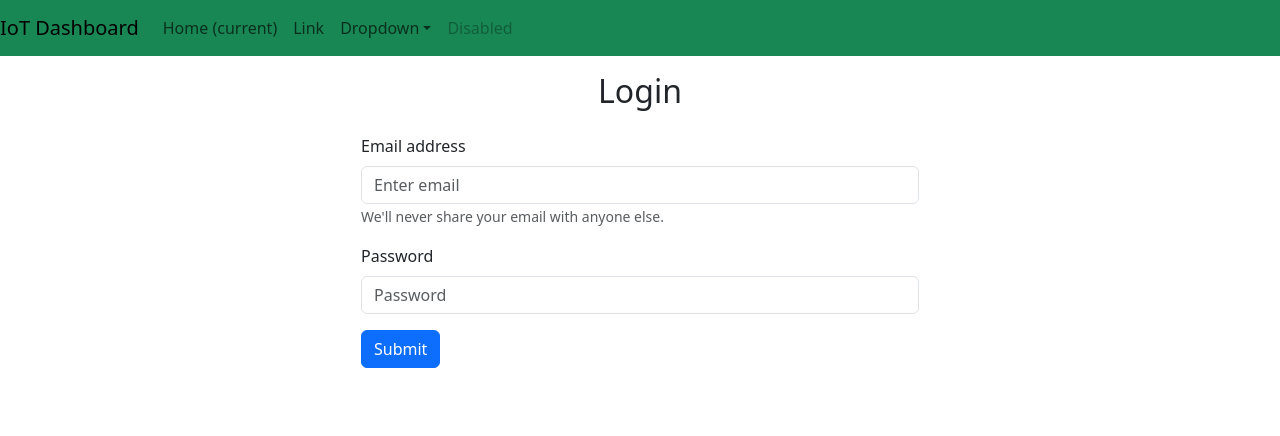
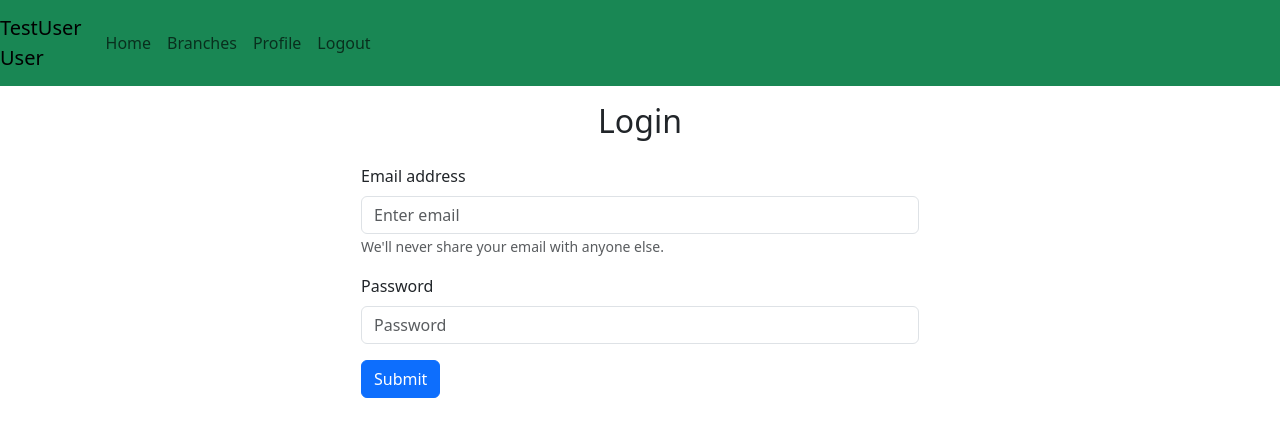
Before and after one commit to Jack-P1/iot-web-dashboard, a React (Vite) app in the folder dashboard-client/: page / in a window 1280 px wide. Shown: the top 436 px of the page. Built offline with nearby package versions, Linux system fonts and the light colour scheme; sample sign-in values are in the browser's storage.

Commit message:
add updated timestamp + misc improvements

```diff
--- a/dashboard-client/src/pages/Auth.jsx
+++ b/dashboard-client/src/pages/Auth.jsx
@@ -27,7 +27,7 @@ const AuthProvider = ({children}) => {
       try {
         // TODO implement this properly
         //   const res = await axios.get("http://localhost:3000/api/protected", { withCredentials: true });
-        setUser("TestUser");
+        setUser({name: "TestUser", role: "User"});
       } catch (err) {
         console.log("User fetch failed", err);
       }
--- a/dashboard-client/src/pages/Navbar.jsx
+++ b/dashboard-client/src/pages/Navbar.jsx
@@ -1,40 +1,31 @@
 import { AuthContext } from "./Auth";
-import React, {useContext, useState} from "react";
+import React, {useContext, useEffect, useState} from "react";
 import { Link } from "react-router-dom";
 
 function Navbar(){
-    const {token} = useContext(AuthContext);
-
-    if(!token ) return null;
+    const {user, token} = useContext(AuthContext);
+    if(!token || !user) return null;
 
     return (
         <nav className="navbar navbar-expand-lg navbar-light bg-success">
-            <a className="navbar-brand" href="#">IoT Dashboard</a>
+            <a className="navbar-brand" href="#">{user.name} <br /> {user.role}</a>
             <button className="navbar-toggler" type="button" data-toggle="collapse" data-target="#navbarSupportedContent" aria-controls="navbarSupportedContent" aria-expanded="false" aria-label="Toggle navigation">
                 <span className="navbar-toggler-icon"></span>
             </button>
 
             <div className="collapse navbar-collapse" id="navbarSupportedContent">
                 <ul className="navbar-nav mr-auto">
-                    <li className="nav-item active">
-                        <a className="nav-link" href="#">Home <span className="sr-only">(current)</span></a>
+                    <li className="nav-item">
+                        <Link className="nav-link" to={`/home`}>Home</Link>
                     </li>
                     <li className="nav-item">
-                        <a className="nav-link" href="#">Link</a>
-                    </li>
-                    <li className="nav-item dropdown">
-                        <a className="nav-link dropdown-toggle" href="#" id="navbarDropdown" role="button" data-toggle="dropdown" aria-haspopup="true" aria-expanded="false">
-                        Dropdown
-                        </a>
-                        <div className="dropdown-menu" aria-labelledby="navbarDropdown">
-                        <a className="dropdown-item" href="#">Action</a>
-                        <a className="dropdown-item" href="#">Another action</a>
-                        <div className="dropdown-divider"></div>
-                        <a className="dropdown-item" href="#">Something else here</a>
-                        </div>
+                        <Link className="nav-link" to={`/home`}>Branches</Link>
                     </li>
                     <li className="nav-item">
-                        <a className="nav-link disabled" href="#">Disabled</a>
+                        <Link className="nav-link" to={`/home`}>Profile</Link>
+                    </li>
+                    <li className="nav-item">
+                        <Link className="nav-link" to={`/home`}>Logout</Link>
                     </li>
                 </ul>
             </div>
--- a/dashboard-client/src/pages/branch.jsx
+++ b/dashboard-client/src/pages/branch.jsx
@@ -36,13 +36,6 @@ function Branch() {
       fetchData();
     }, [branchId, token]);
 
-    useEffect(() => {
-      // setLoading(true);
-      fetchData();
-    }, [branchId, token]);
-
-    // console.log(items)
-
     if((!items || items.length == 0) && (!loading)){
         return <h1> No items available under this branch </h1>
     }
@@ -55,12 +48,17 @@ function Branch() {
                 <Card className="mt-3">
                   <Card.Body>
                     <Card.Title>{item.name}</Card.Title>
+                    {console.log(item)}
+                    <Card.Subtitle className="mb-2 text-muted">Current value: {item.latestReading ? item.latestReading : 0}</Card.Subtitle>
                     <Card.Text>
                       Lorem ipsum dolor sit amet, consectetur adipiscing elit, sed do eiusmod tempor incididunt ut labore et dolore magna aliqua.
                       Ut enim ad minim veniam, quis nostrud exercitation ullamco laboris nisi ut aliquip ex ea commodo consequat.
                     </Card.Text>
                     <Link to={`/item/${item.id}`}> View </Link>
                   </Card.Body>
+                  {item.lastUpdated && (
+                    <Card.Footer className="text-muted">Updated: {item.lastUpdated}</Card.Footer>
+                  )}
                 </Card>
               </Col>
             ))}
```
